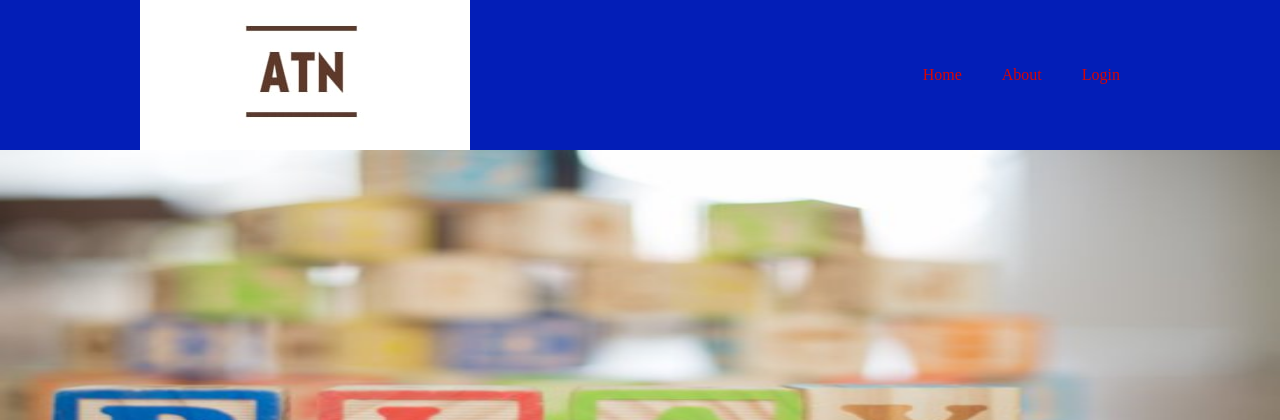
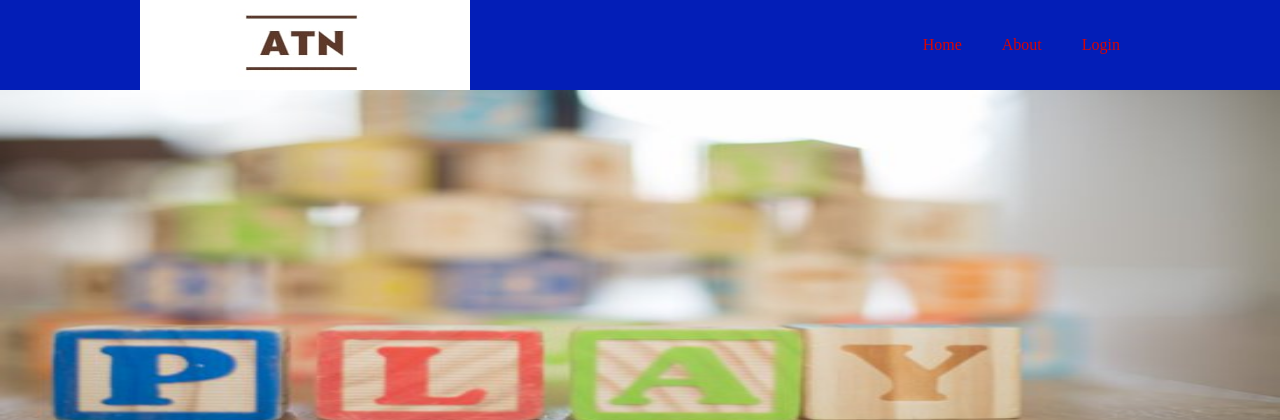
Before and after one commit to KhoiPhamMinh/ProductToSell, a PHP site: page /index.php in a window 1280 px wide. Shown: the top 420 px of the page. Run offline with PHP 8.4, Linux system fonts and the light colour scheme; data comes from the database, SQL or seed files in the repository; data that the repository does not hold is empty; some libraries are stand-ins or nearby versions.

Commit message:
Update style.css

```diff
--- a/css/style.css
+++ b/css/style.css
@@ -7,7 +7,7 @@
 
 .header{
 	width: 100%;
-	height: 150px;
+	height: 90px;
 	display: block;
 	background-color: #031eb7;
 }
@@ -22,7 +22,7 @@
     display: inline-block;
     vertical-align: top;
     width: 330px;
-    height: 150px;
+    height: 90px;
 }
 .navbar{
   	float: right;
```
